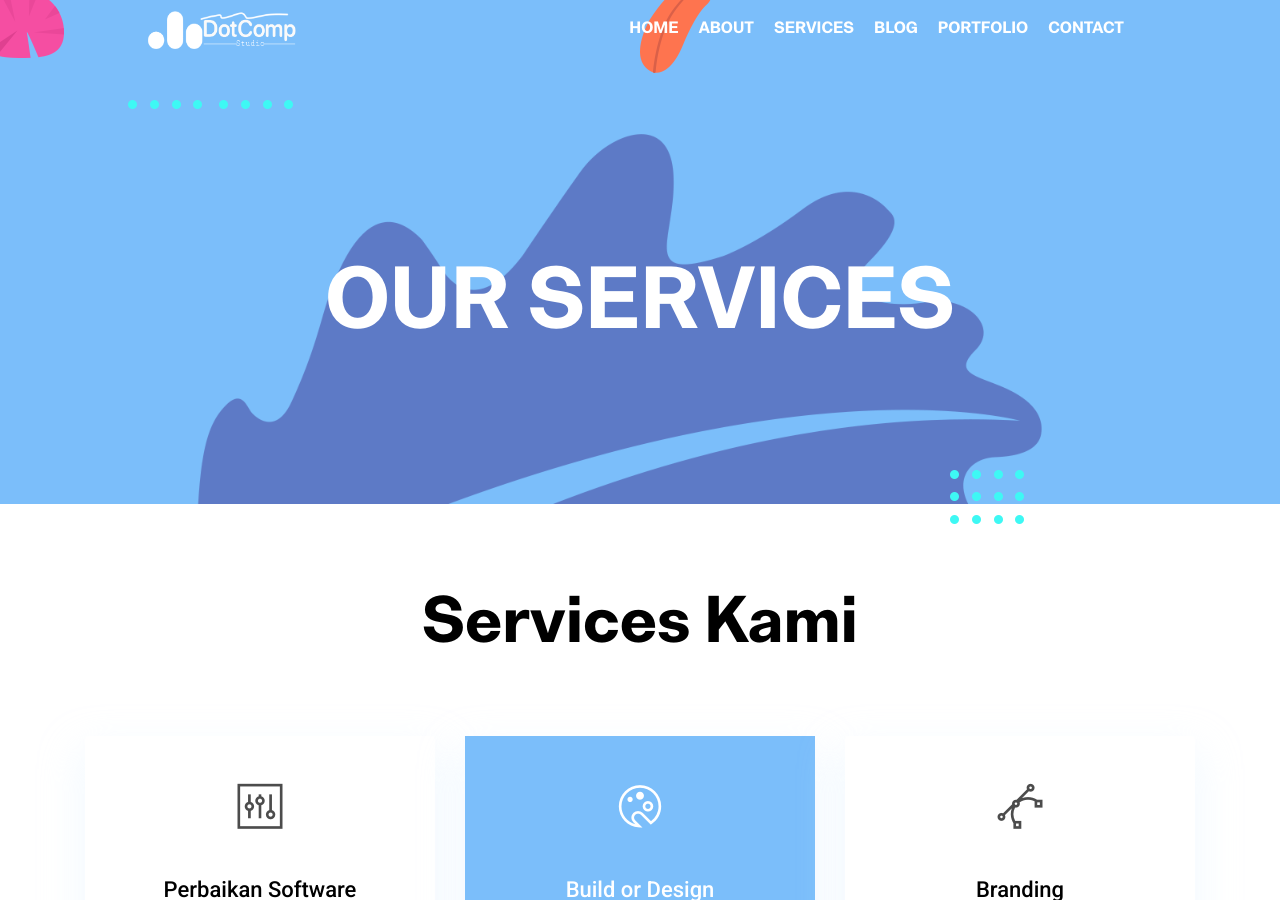
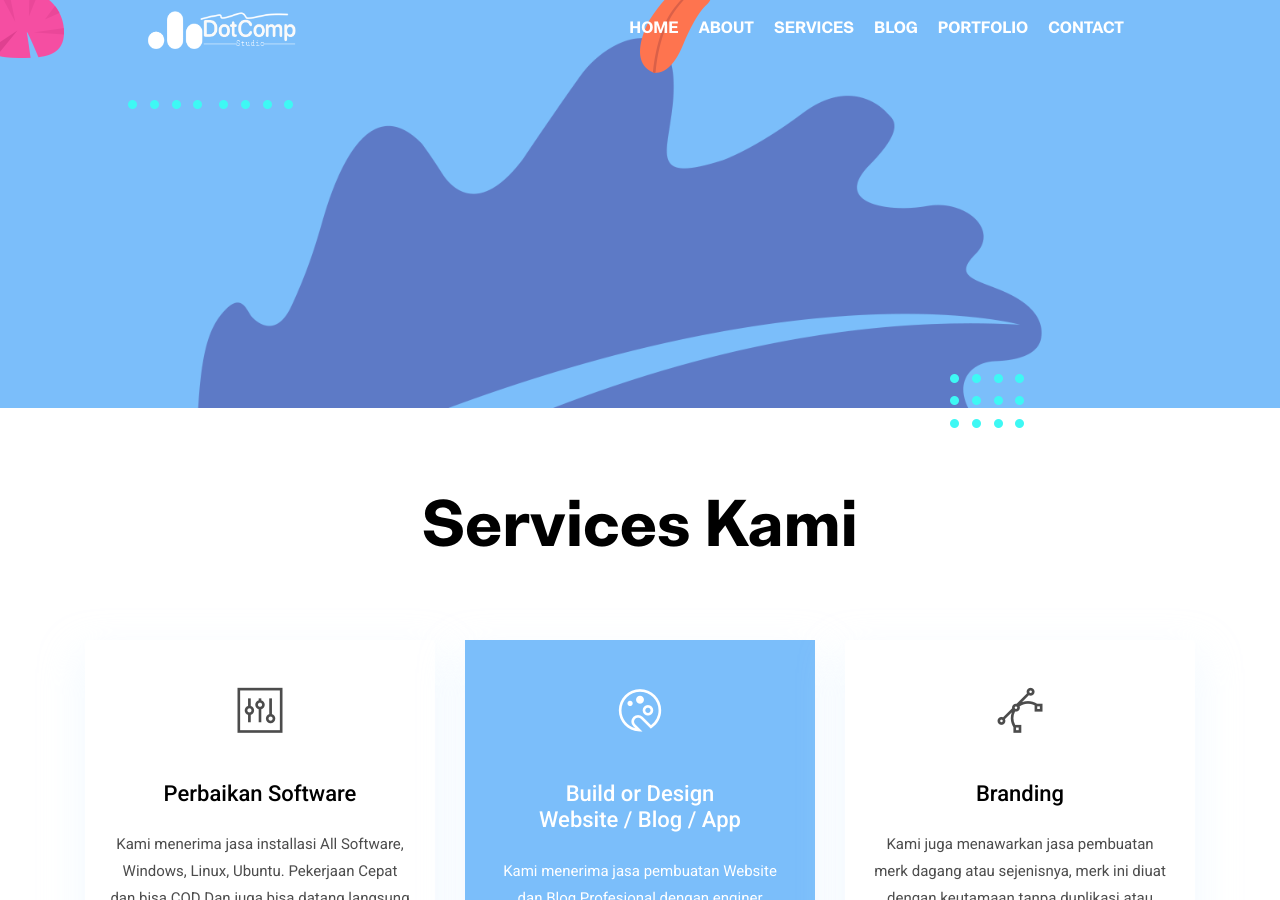
Before and after one commit to dotcompstudio/dcstudio.github.io, a Jekyll site: the page built from _pages/services.html, in a window 1280 px wide and 900 px high. Built offline with Jekyll 4.4.1, drawn with Linux system fonts in a browser that asks for light colours.

Commit message:
Update services.html

```diff
--- a/_pages/services.html
+++ b/_pages/services.html
@@ -1,6 +1,5 @@
 ---
 layout: page
-title: OUR SERVICES
 ---
 
 {% include services-section.html %}
```
